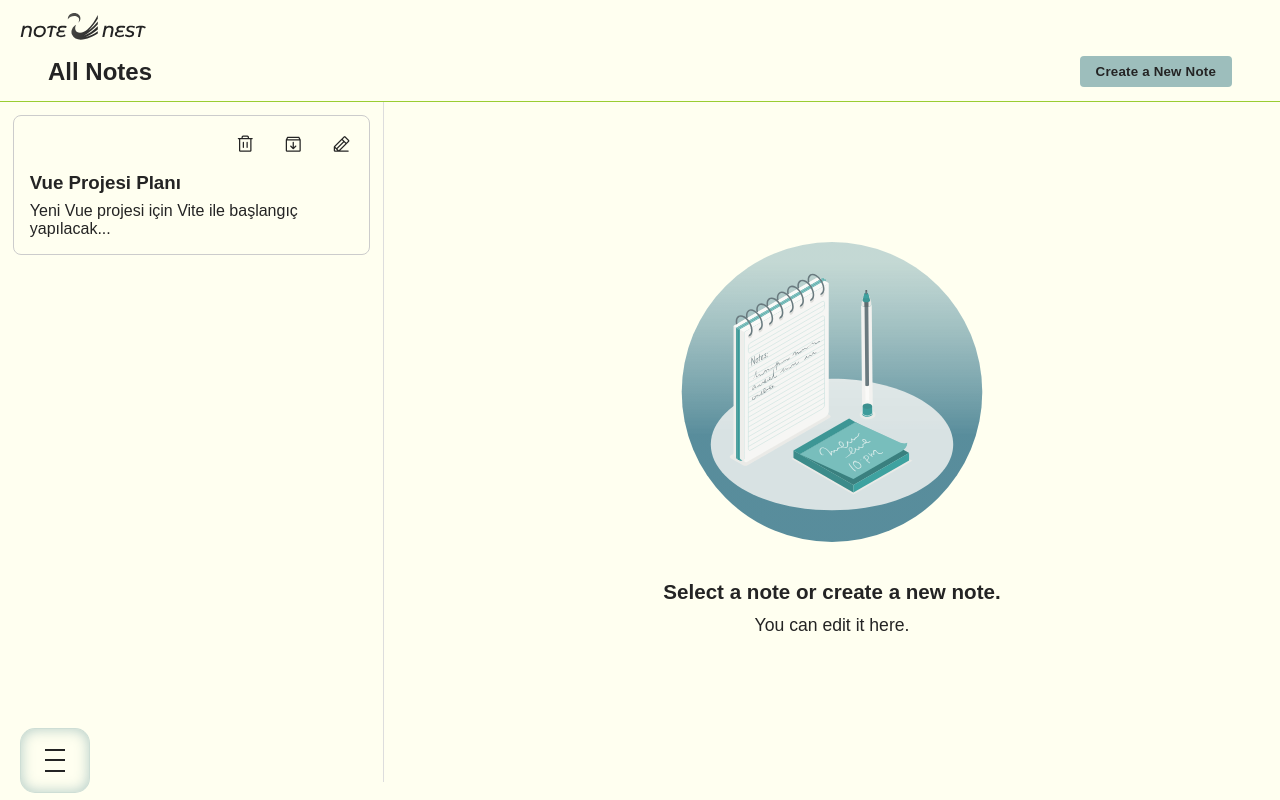
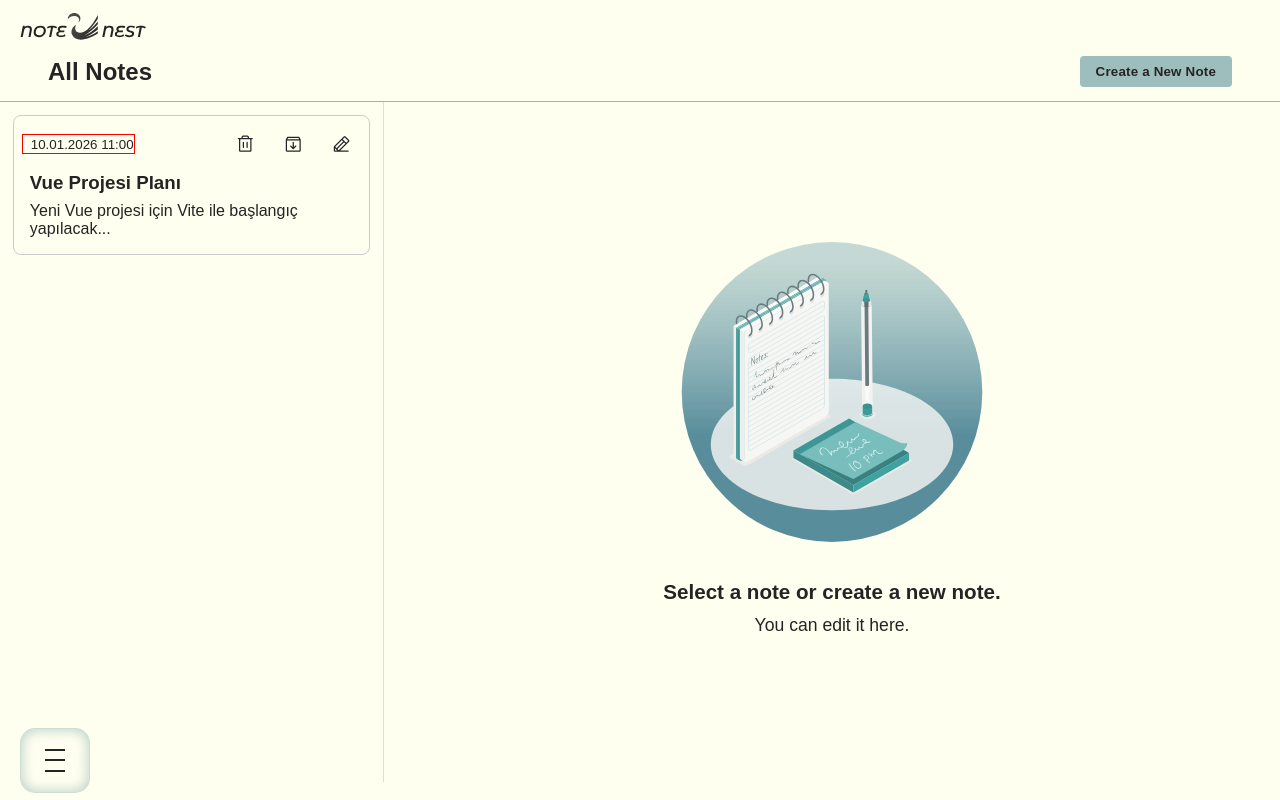
Before and after one commit to banuaggun/note-nest-vue, a Vue app: page / in a window 1280 px wide. Built offline with nearby package versions, Linux system fonts and the light colour scheme.

Commit message:
feat: implement timestamps for note creation and updates

```diff
--- a/public/collect-data/notes.json
+++ b/public/collect-data/notes.json
@@ -3,21 +3,38 @@
     "id": "note-001",
     "title": "Vue Projesi Planı",
     "content": "Yeni Vue projesi için Vite ile başlangıç yapılacak. Pinia, Vue Router ve TailwindCSS entegre edilecek.",
-    "tags": ["vue", "vite", "frontend"],
-    "status":"active"
+    "tags": [
+      "vue",
+      "vite",
+      "frontend"
+    ],
+    "status": "active",
+    "createdTime": "2026-01-10T09:30:00Z",
+    "updatedTime": "2026-01-10T11:00:00Z"
   },
   {
     "id": "note-002",
     "title": "NestJS API Yapısı",
     "content": "NestJS ile REST API kurulacak. Kullanıcı doğrulama JWT ile yapılacak. Notlar için CRUD endpoint'leri hazırlanacak.",
-    "tags": ["backend", "nestjs", "api"],
-    "status":"archived"
+    "tags": [
+      "backend",
+      "nestjs",
+      "api"
+    ],
+    "status": "archived",
+    "createdTime": "2026-01-10T09:30:00Z",
+    "updatedTime": "2026-01-10T11:00:00Z"
   },
   {
     "id": "note-003",
     "title": "Arşivlenmiş Not Örneği",
     "content": "Bu not arşivlenmiş durumda. Arşiv sayfasında listelenmeli ama düzenleme yapılmamalı.",
-    "tags": ["arşiv", "örnek"],
-    "status":"deleted"
+    "tags": [
+      "arşiv",
+      "örnek"
+    ],
+    "status": "deleted",
+    "createdTime": "2026-01-10T09:30:00Z",
+    "updatedTime": "2026-01-10T11:00:00Z"
   }
 ]
--- a/src/components/toolbar/NoteActions.vue
+++ b/src/components/toolbar/NoteActions.vue
@@ -1,5 +1,19 @@
 <template>
   <div class="actions-item">
+
+    <div class="actions-item-time">
+      <div class="note-time">
+        <small>
+          <span v-if="note.updatedTime">
+            {{ formatDate(note.updatedTime) }}
+          </span>
+          <span v-else>
+            {{ formatDate(note.createdTime) }}
+          </span>
+        </small>
+      </div>
+    </div>
+
     <template v-if="note.status === 'archived'">
       <div class="item-buttons-2 actions-item-archive-page">
         <button @click="$emit('unarchive', note.id)">
@@ -22,12 +36,8 @@
         <button @click="confirmPermanentDelete(note.id)">Delete</button>
       </div>
 
-      <ConfirmModal
-        v-if="showModal"
-        message="Do you want to permanently delete this note?"
-        @confirm="handleConfirm"
-        @close="handleClose"
-      />
+      <ConfirmModal v-if="showModal" message="Do you want to permanently delete this note?" @confirm="handleConfirm"
+        @close="handleClose" />
     </template>
 
     <template v-else>
@@ -74,12 +84,24 @@ function handleConfirm() {
 function handleClose() {
   showModal.value = false;
 }
+
+function formatDate(dateString) {
+  if (!dateString) return "";
+  const date = new Date(dateString);
+  return date.toLocaleString("tr-TR", {
+    day: "2-digit",
+    month: "2-digit",
+    year: "numeric",
+    hour: "2-digit",
+    minute: "2-digit"
+  });
+}
 </script>
 
 <style scoped>
 .actions-item {
   display: flex;
-  justify-content: flex-end;
+  justify-content: space-between;
   align-items: center;
 }
 
@@ -91,13 +113,14 @@ function handleClose() {
   align-items: center;
   gap: 8px;
 }
+
 .actions-item-all-notes-page button,
 .actions-item-archive-page button,
 .actions-item-deleted-page button:nth-child(1) {
   width: 40px;
   height: 40px;
   background-color: transparent;
-  color:var(--text-color);
+  color: var(--text-color);
   display: flex;
   align-items: center;
   justify-content: center;
@@ -111,8 +134,8 @@ function handleClose() {
   border-radius: 4px;
   border: none;
   outline: none;
-  border:1px solid var(--d-border);
-  background-color:transparent;
+  border: 1px solid var(--d-border);
+  background-color: transparent;
   color: var(--button-text);
 }
 
@@ -130,29 +153,31 @@ function handleClose() {
   transform: scale(0.98);
 }
 
-.actions-item-all-notes-page button:nth-child(1):hover, .actions-item-archive-page button:nth-child(2):hover, .actions-item-deleted-page button:nth-child(2):hover{
+.actions-item-all-notes-page button:nth-child(1):hover,
+.actions-item-archive-page button:nth-child(2):hover,
+.actions-item-deleted-page button:nth-child(2):hover {
   box-shadow: var(--d-shadow);
   background-color: var(--bg-color);
-  color:var(--text-color);
+  color: var(--text-color);
 }
 
 .actions-item-all-notes-page button:nth-child(2):hover,
-.actions-item-archive-page button:nth-child(1):hover{
+.actions-item-archive-page button:nth-child(1):hover {
   box-shadow: var(--a-shadow);
   background-color: var(--bg-color);
-  color:var(--text-color);
+  color: var(--text-color);
 }
 
-.actions-item-all-notes-page button:nth-child(3):hover{
+.actions-item-all-notes-page button:nth-child(3):hover {
   box-shadow: var(--c-u-shadow);
   background-color: var(--bg-color);
-  color:var(--text-color);
+  color: var(--text-color);
 }
 
 .actions-item-deleted-page button:nth-child(1):hover {
   box-shadow: var(--r-s-shadow);
   background-color: var(--bg-color);
-  color:var(--text-color)
+  color: var(--text-color)
 }
 
 .actions-item-all-notes-page button i,
@@ -166,4 +191,10 @@ function handleClose() {
 .actions-item-deleted-page button:nth-child(1):hover i {
   font-size: 24px;
 }
+
+.actions-item-time{
+  border:1px solid red;
+  padding:0 0 0 8px;
+  color:var(--text-color);
+}
 </style>
--- a/src/composables/useNotes.js
+++ b/src/composables/useNotes.js
@@ -55,12 +55,15 @@ export function useNotes() {
 
   // Yeni not oluştur
   function createNote({ title, content, tags = [] }) {
+    const now = new Date().toISOString()
     const newNote = {
       id: Date.now(),
       title,
       content,
       tags,
-      status: 'active'
+      status: 'active',
+      createdTime: now,
+      updatedTime: now
     }
     notes.value.push(newNote)
     return newNote;
@@ -70,7 +73,11 @@ export function useNotes() {
   function updateNote(updatedNote) {
     const index = notes.value.findIndex(n => n.id === updatedNote.id)
     if (index !== -1) {
-      notes.value[index] = { ...notes.value[index], ...updatedNote }
+      notes.value[index] = {
+        ...notes.value[index],
+        ...updatedNote,
+        updatedTime: new Date().toISOString() // her güncellemede otomatik değişir
+      }
     }
   }
 
@@ -79,6 +86,7 @@ export function useNotes() {
     const note = notes.value.find(n => n.id === id)
     if (note) {
       note.status = note.status === 'archived' ? 'active' : 'archived'
+      note.updatedTime = new Date().toISOString()
     }
   }
 
@@ -87,6 +95,7 @@ export function useNotes() {
     const note = notes.value.find(n => n.id === id)
     if (note) {
       note.status = 'deleted'
+      note.updatedTime = new Date().toISOString()
     }
   }
 
@@ -96,12 +105,12 @@ export function useNotes() {
   }
 
   function restoreNote(id) {
-  const note = notes.value.find(n => n.id === id)
-  if (note && note.status === 'deleted') {
-    note.status = 'active'
+    const note = notes.value.find(n => n.id === id)
+    if (note && note.status === 'deleted') {
+      note.status = 'active'
+      note.updatedTime = new Date().toISOString()
+    }
   }
-}
-
 
   return {
     notes,
```
